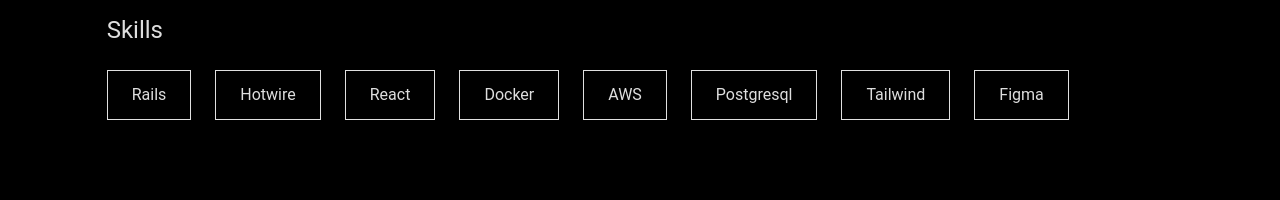
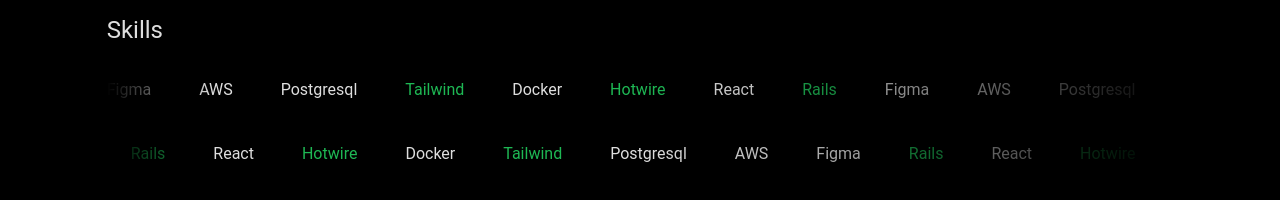
Before and after one commit to GXcode95/Portfolio, a React (Vite) app: page /about in a window 1280 px wide. Shown: the part 584-784 px from the top of the page. Built offline with nearby package versions, Linux system fonts and the light colour scheme; no server answers.

Commit message:
Add scroller for About page

```diff
--- /dev/null
+++ b/src/components/Scroller/Scroller.jsx
@@ -0,0 +1,48 @@
+import './scroller.css'
+import { motion } from "framer-motion"
+import { useRef, useEffect } from "react"
+
+export default function Scroller({children, reverse=false, gap=3, duration=20}){
+  const innerScrollerRef = useRef(null)
+
+  const initial = {
+    transform: reverse ? `translate(-50%)` : 'translate(0)',
+    gap: `${gap}rem`
+  }
+  const animate = {
+    transform: reverse ? `translate(calc(0% + ${gap/2}rem))` : `translate(calc(-50% - ${gap/2}rem))`
+  }
+  const transition = {
+    ease: 'linear',
+    repeat: Infinity,
+    duration: duration,
+  }
+
+  const duplicateScrollerContent = () => {
+    const innerScroller = innerScrollerRef.current
+    const scrollerContent = Array.from(innerScroller.children)
+
+    scrollerContent.forEach(item => {
+      const duplicatedItem = item.cloneNode(true)
+      duplicatedItem.setAttribute("aria-hidden", true)
+      innerScroller.appendChild(duplicatedItem)
+    })
+  }
+  useEffect(() => {
+    duplicateScrollerContent()
+  }, [])
+
+  return (
+    <div className="scroller">
+      <motion.ul
+        ref={innerScrollerRef}
+        className='w-max flex py-2'
+        initial={initial}
+        animate={animate}
+        transition={transition}
+      >
+        {children}
+      </motion.ul>
+    </div>
+  )
+}
--- /dev/null
+++ b/src/components/Scroller/scroller.css
@@ -0,0 +1,18 @@
+.scroller {
+  @apply overflow-hidden w-full;
+
+  -webkit-mask: linear-gradient(
+    90deg,
+    transparent,
+    white, 20%,
+    white, 80%,
+    transparent
+  );
+  mask: linear-gradient(
+    90deg,
+    transparent,
+    white, 20%,
+    white, 80%,
+    transparent
+  );
+}
--- a/src/pages/about/About.jsx
+++ b/src/pages/about/About.jsx
@@ -1,7 +1,8 @@
 import './about.css'
 import { motion } from 'framer-motion'
+import Scroller from '../../components/Scroller/Scroller'
 
-const skills = ['Rails', 'Hotwire', 'React', 'Docker', 'AWS', 'Postgresql', 'Tailwind', 'Figma']
+const skills = ['Rails', 'React', 'Hotwire', 'Docker', 'Tailwind', 'Postgresql', 'AWS', 'Figma']
 const works = [
   {
     title: 'Fullstack Developer',
@@ -10,6 +11,10 @@
   }
 ]
 function About() {
+  const isMainSKill = (skill) => {
+    return ["Rails", "Hotwire", "Tailwind"].includes(skill)
+  }
+
   return (
     <motion.div
       className="about"
@@ -42,13 +47,26 @@
 
         <section className="skills">
           <h2>Skills</h2>
-          <ul>
-            {skills.map(skill => { return (
-              <li key={skill}>
+          <Scroller>
+            {skills.map((skill,idx) => (
+              <li
+                className={isMainSKill(skill) && 'text-primary'}
+                key={idx}
+              >
                 { skill }
               </li>
-            )})}
-          </ul>
+            ))}
+          </Scroller>
+          <Scroller reverse={true} >
+            {skills.reverse().map((skill,idx) => (
+              <li
+                className={isMainSKill(skill) && 'text-primary'}
+                key={idx}
+              >
+                { skill }
+              </li>
+            ))}
+          </Scroller>
         </section>
       </div>
     </motion.div>
--- a/src/pages/about/about.css
+++ b/src/pages/about/about.css
@@ -20,14 +20,6 @@
 	}
 
 	.skills {
-		ul {
-			@apply flex flex-wrap gap-6;
 
-			li {
-				@apply border border-gray-lightest px-6 py-3;
-
-				border-radius: 0;
-			}
-		}
 	}
 }
--- a/src/pages/shell/Shell.jsx
+++ b/src/pages/shell/Shell.jsx
@@ -35,23 +35,21 @@
   }
 
   const handleKeyDown = (e) => {
-    // console.log(e.keyCode, e.key)
-    if ([76,38,40,9].includes(e.keyCode) == false)
-      return
+    console.log(e.keyCode, e.key)
 
-    if (e.keyCode == 38 && !lastHistoryEntry) {
+    if (e.keyCode == 38 && lastHistoryEntry) {
       e.preventDefault()
       inputRef.current.value = lastHistoryEntry.string
       setLastHistoryEntry(history[history.indexOf(lastHistoryEntry) - 1])
     }
 
-    if (e.keyCode == 40 && !lastHistoryEntry) {
+    if (e.keyCode == 40 && lastHistoryEntry) {
       e.preventDefault()
       inputRef.current.value = lastHistoryEntry.string
       setLastHistoryEntry(history[history.indexOf(lastHistoryEntry) + 1])
     }
 
-    if (e.keyCode == 9 && inputRef.current.value === '') {
+    if (e.keyCode == 9 && inputRef.current.value !== '') {
       e.preventDefault()
       let completions = Object.keys(COMMANDS).filter(name => ( name.startsWith(inputRef.current.value )))
 
```
